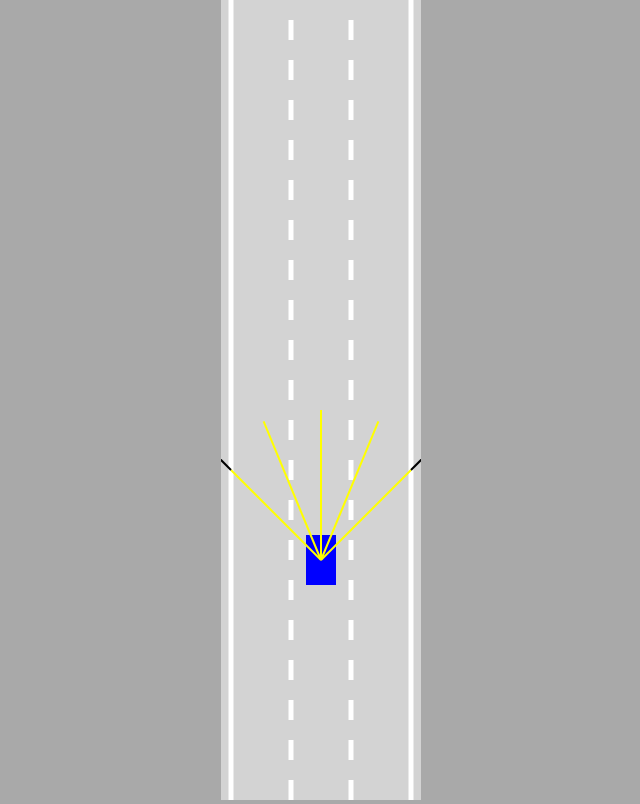
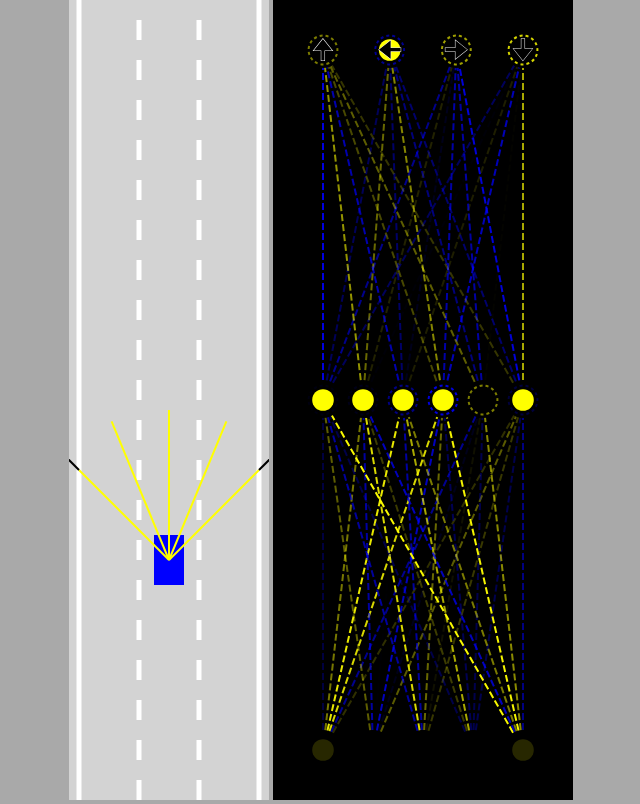
Before and after one commit to magnitopic/Self-DrivingCar, a plain HTML site: page index.html in a window 1280 px wide. Shown: the whole page, without its empty margins (319-959 px from the left). Drawn offline with Linux system fonts and the light colour scheme.

Commit message:
Neural Network representation

```diff
--- a/car.js
+++ b/car.js
@@ -1,5 +1,5 @@
 class Car {
-	constructor(x, y, width, height, controlType, maxSpeed = 10) {
+	constructor(x, y, width, height, controlType, maxSpeed = 3) {
 		this.x = x;
 		this.y = y;
 		this.width = width;
@@ -29,11 +29,10 @@ class Car {
 		}
 		if (this.sensor) {
 			this.sensor.update(roadBorders, traffic);
-			const offset = this.sensor.readings.map((s) =>
+			const offsets = this.sensor.readings.map((s) =>
 				s == null ? 0 : 1 - s.offset
 			);
-			const outputs = NeuralNetwork.feedForward(offset, this.brain);
-			console.log(outputs);
+			const outputs = NeuralNetwork.feedForward(offsets, this.brain);
 
 			if (this.useBrain) {
 				this.controls.forward = outputs[0];
@@ -120,11 +119,11 @@ class Car {
 		this.y -= Math.cos(this.angle) * this.speed;
 	}
 
-	draw(ctx, colour) {
+	draw(ctx, color) {
 		if (this.damaged) {
 			ctx.fillStyle = "gray";
 		} else {
-			ctx.fillStyle = colour;
+			ctx.fillStyle = color;
 		}
 		ctx.beginPath();
 		ctx.moveTo(this.polygon[0].x, this.polygon[0].y);
--- a/index.html
+++ b/index.html
@@ -8,7 +8,9 @@
 		<link rel="stylesheet" href="style.css" />
 	</head>
 	<body>
-		<canvas id="myCanvas"></canvas>
+		<canvas id="carCanvas"></canvas>
+		<canvas id="networkCanvas"></canvas>
+		<script src="vizualizer.js"></script>
 		<script src="network.js"></script>
 		<script src="sensor.js"></script>
 		<script src="utils.js"></script>
--- a/main.js
+++ b/main.js
@@ -1,31 +1,38 @@
-const canvas = document.querySelector("#myCanvas");
-canvas.width = 200;
+const carCanvas = document.getElementById("carCanvas");
+carCanvas.width = 200;
+const networkCanvas = document.getElementById("networkCanvas");
+networkCanvas.width = 300;
 
-const ctx = canvas.getContext("2d");
-const road = new Road(canvas.width / 2, canvas.width * 0.9);
-const car = new Car(road.getLaneCenter(1), 100, 30, 50,"AI");
-const traffic = [new Car(road.getLaneCenter(1), -100, 30, 50,"DUMMY",7)];
+const carCtx = carCanvas.getContext("2d");
+const networkCtx = networkCanvas.getContext("2d");
+
+const road = new Road(carCanvas.width / 2, carCanvas.width * 0.9);
+const car = new Car(road.getLaneCenter(1), 100, 30, 50, "AI");
+const traffic = [new Car(road.getLaneCenter(1), -100, 30, 50, "DUMMY", 2)];
 
 animate();
 
-function animate() {
+function animate(time) {
 	for (let i = 0; i < traffic.length; i++) {
-		traffic[i].update(road.borders,[]);
+		traffic[i].update(road.borders, []);
 	}
+	car.update(road.borders, traffic);
 
-	car.update(road.borders,traffic);
+	carCanvas.height = window.innerHeight;
+	networkCanvas.height = window.innerHeight;
 
-	canvas.height = window.innerHeight;
+	carCtx.save();
+	carCtx.translate(0, -car.y + carCanvas.height * 0.7);
 
-	ctx.save();
-	ctx.translate(0, -car.y + canvas.height * 0.7);
+	road.draw(carCtx);
+	for (let i = 0; i < traffic.length; i++) {
+		traffic[i].draw(carCtx, "red");
+	}
+	car.draw(carCtx, "blue");
 
-	road.draw(ctx);
-	for (let i = 0; i < traffic.length; i++) {
-		traffic[i].draw(ctx, "red");
-	}
-	car.draw(ctx, "blue");
+	carCtx.restore();
 
-	ctx.restore();
+	networkCtx.lineDashOffset = -time / 50;
+	Visualizer.drawNetwork(networkCtx, car.brain);
 	requestAnimationFrame(animate);
 }
--- a/style.css
+++ b/style.css
@@ -5,6 +5,10 @@ body {
 	text-align: center;
 }
 
-#myCanvas {
+#networkCanvas {
+	background: black;
+}
+
+#carCanvas {
 	background: lightgray;
 }
--- a/utils.js
+++ b/utils.js
@@ -38,3 +38,11 @@ function polysIntersect(poly1, poly2) {
 	}
 	return false;
 }
+
+function getRGBA(value){
+    const alpha=Math.abs(value);
+    const R=value<0?0:255;
+    const G=R;
+    const B=value>0?0:255;
+    return "rgba("+R+","+G+","+B+","+alpha+")";
+}
--- /dev/null
+++ b/vizualizer.js
@@ -0,0 +1,108 @@
+class Visualizer {
+	static drawNetwork(ctx, network) {
+		const margin = 50;
+		const left = margin;
+		const top = margin;
+		const width = ctx.canvas.width - margin * 2;
+		const height = ctx.canvas.height - margin * 2;
+
+		const levelHeight = height / network.levels.length;
+
+		for (let i = network.levels.length - 1; i >= 0; i--) {
+			const levelTop =
+				top +
+				lerp(
+					height - levelHeight,
+					0,
+					network.levels.length == 1
+						? 0.5
+						: i / (network.levels.length - 1)
+				);
+
+			ctx.setLineDash([7, 3]);
+			Visualizer.drawLevel(
+				ctx,
+				network.levels[i],
+				left,
+				levelTop,
+				width,
+				levelHeight,
+				i == network.levels.length - 1 ? ["🠉", "🠈", "🠊", "🠋"] : []
+			);
+		}
+	}
+
+	static drawLevel(ctx, level, left, top, width, height, outputLabels) {
+		const right = left + width;
+		const bottom = top + height;
+
+		const { inputs, outputs, weights, biases } = level;
+
+		for (let i = 0; i < inputs.length; i++) {
+			for (let j = 0; j < outputs.length; j++) {
+				ctx.beginPath();
+				ctx.moveTo(
+					Visualizer.#getNodeX(inputs, i, left, right),
+					bottom
+				);
+				ctx.lineTo(Visualizer.#getNodeX(outputs, j, left, right), top);
+				ctx.lineWidth = 2;
+				ctx.strokeStyle = getRGBA(weights[i][j]);
+				ctx.stroke();
+			}
+		}
+
+		const nodeRadius = 18;
+		for (let i = 0; i < inputs.length; i++) {
+			const x = Visualizer.#getNodeX(inputs, i, left, right);
+			ctx.beginPath();
+			ctx.arc(x, bottom, nodeRadius, 0, Math.PI * 2);
+			ctx.fillStyle = "black";
+			ctx.fill();
+			ctx.beginPath();
+			ctx.arc(x, bottom, nodeRadius * 0.6, 0, Math.PI * 2);
+			ctx.fillStyle = getRGBA(inputs[i]);
+			ctx.fill();
+		}
+
+		for (let i = 0; i < outputs.length; i++) {
+			const x = Visualizer.#getNodeX(outputs, i, left, right);
+			ctx.beginPath();
+			ctx.arc(x, top, nodeRadius, 0, Math.PI * 2);
+			ctx.fillStyle = "black";
+			ctx.fill();
+			ctx.beginPath();
+			ctx.arc(x, top, nodeRadius * 0.6, 0, Math.PI * 2);
+			ctx.fillStyle = getRGBA(outputs[i]);
+			ctx.fill();
+
+			ctx.beginPath();
+			ctx.lineWidth = 2;
+			ctx.arc(x, top, nodeRadius * 0.8, 0, Math.PI * 2);
+			ctx.strokeStyle = getRGBA(biases[i]);
+			ctx.setLineDash([3, 3]);
+			ctx.stroke();
+			ctx.setLineDash([]);
+
+			if (outputLabels[i]) {
+				ctx.beginPath();
+				ctx.textAlign = "center";
+				ctx.textBaseline = "middle";
+				ctx.fillStyle = "black";
+				ctx.strokeStyle = "white";
+				ctx.font = nodeRadius * 1.5 + "px Arial";
+				ctx.fillText(outputLabels[i], x, top + nodeRadius * 0.1);
+				ctx.lineWidth = 0.5;
+				ctx.strokeText(outputLabels[i], x, top + nodeRadius * 0.1);
+			}
+		}
+	}
+
+	static #getNodeX(nodes, index, left, right) {
+		return lerp(
+			left,
+			right,
+			nodes.length == 1 ? 0.5 : index / (nodes.length - 1)
+		);
+	}
+}
```
Also changed, not shown: network.js (+4 -12 lines).
